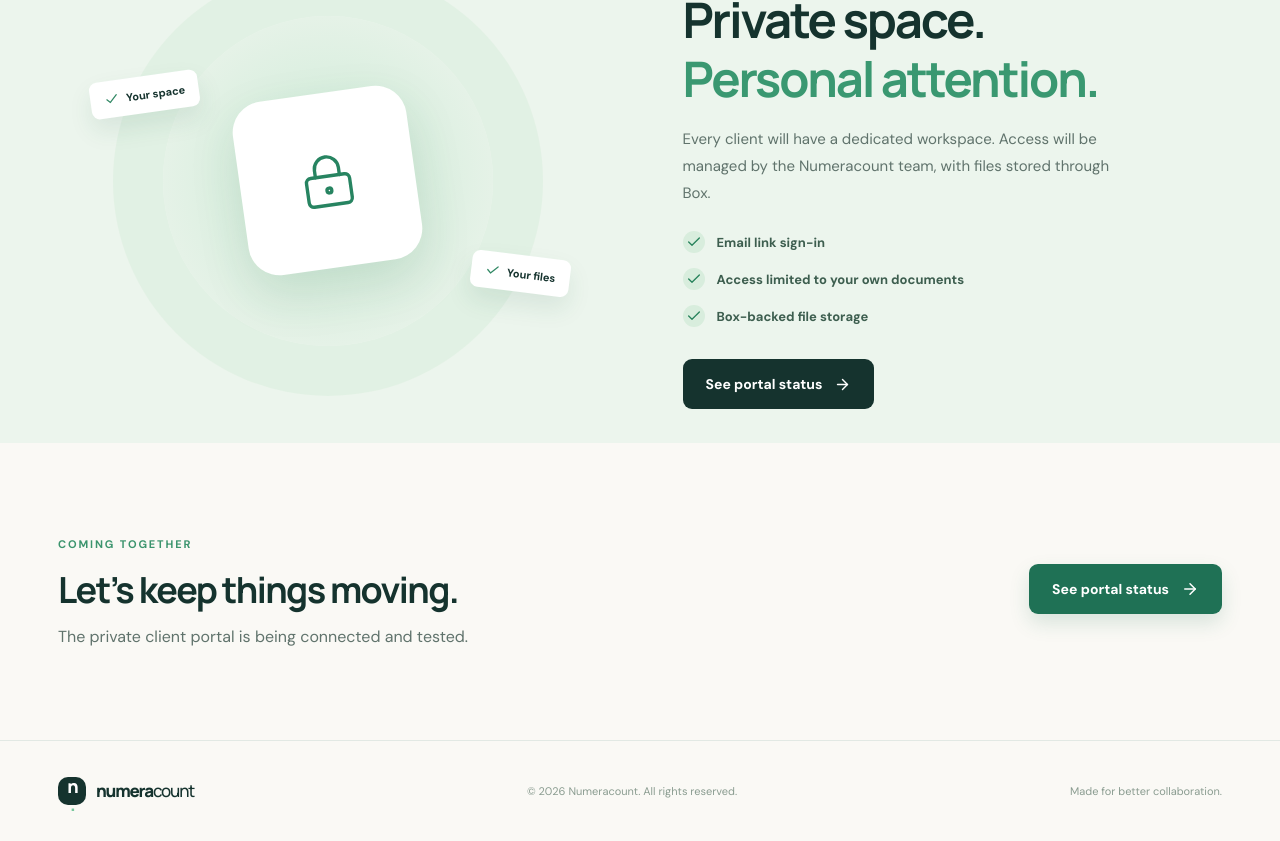
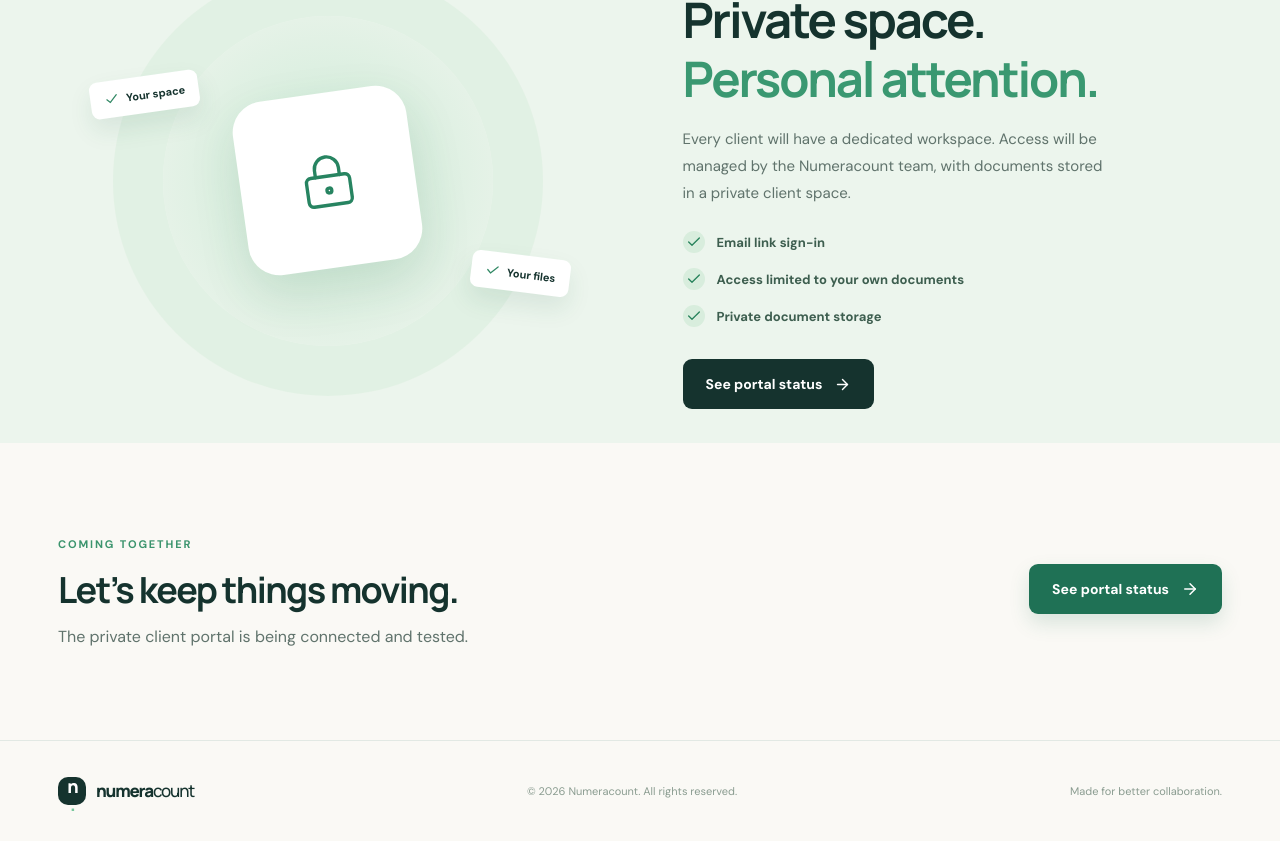
Before and after one commit to badakhshanroxana7/numeracount.com, a Next.js app: page / in a window 1280 px wide. Shown: the part 1718-2559 px from the top of the page. Built offline with nearby package versions, Linux system fonts and the light colour scheme.

Commit message:
Use private Supabase client document storage: app/page.tsx

```diff
--- a/app/page.tsx
+++ b/app/page.tsx
@@ -19,7 +19,7 @@ export default function Home() {
 
     <section id="how-it-works" className="steps-section container"><div className="section-heading"><span className="section-kicker">HOW IT WORKS</span><h2>Everything you need.<br/><em>Nothing in your way.</em></h2><p>Less back and forth. More confidence that everything is where it should be.</p></div><div className="steps-grid"><div className="step-card"><span className="step-number">01</span><div className="step-icon"><Fingerprint size={25}/></div><h3>Sign in simply</h3><p>Enter your email and use a one-time link. No password to remember.</p></div><div className="step-card"><span className="step-number">02</span><div className="step-icon"><FileLock2 size={25}/></div><h3>Share your files</h3><p>Upload documents directly to your private client space whenever you need to.</p></div><div className="step-card"><span className="step-number">03</span><div className="step-icon"><ShieldCheck size={25}/></div><h3>Stay in the loop</h3><p>Find files shared with you in the same organized place.</p></div></div></section>
 
-    <section id="security" className="security-section"><div className="container security-grid"><div className="security-graphic"><div className="security-glow"/><div className="security-lock"><LockKeyhole size={58} strokeWidth={1.4}/></div><div className="security-badge badge-one"><Check size={15}/> Your space</div><div className="security-badge badge-two"><Check size={15}/> Your files</div></div><div><span className="section-kicker">BUILT FOR TRUST</span><h2>Private space.<br/><em>Personal attention.</em></h2><p>Every client will have a dedicated workspace. Access will be managed by the Numeracount team, with files stored through Box.</p><ul><li><Check size={18}/> Email link sign-in</li><li><Check size={18}/> Access limited to your own documents</li><li><Check size={18}/> Box-backed file storage</li></ul><Link href={portalHref} className="button button-dark">{portalReady ? "Go to your portal" : "See portal status"} <ArrowRight size={17}/></Link></div></div></section>
+    <section id="security" className="security-section"><div className="container security-grid"><div className="security-graphic"><div className="security-glow"/><div className="security-lock"><LockKeyhole size={58} strokeWidth={1.4}/></div><div className="security-badge badge-one"><Check size={15}/> Your space</div><div className="security-badge badge-two"><Check size={15}/> Your files</div></div><div><span className="section-kicker">BUILT FOR TRUST</span><h2>Private space.<br/><em>Personal attention.</em></h2><p>Every client will have a dedicated workspace. Access will be managed by the Numeracount team, with documents stored in a private client space.</p><ul><li><Check size={18}/> Email link sign-in</li><li><Check size={18}/> Access limited to your own documents</li><li><Check size={18}/> Private document storage</li></ul><Link href={portalHref} className="button button-dark">{portalReady ? "Go to your portal" : "See portal status"} <ArrowRight size={17}/></Link></div></div></section>
 
     <section className="cta container"><div><span className="section-kicker">COMING TOGETHER</span><h2>Let’s keep things moving.</h2><p>{portalReady ? "Your documents are one sign-in away." : "The private client portal is being connected and tested."}</p></div><Link href={portalHref} className="button button-primary">{portalReady ? "Access your portal" : "See portal status"} <ArrowRight size={18}/></Link></section>
     <footer className="footer"><div className="container footer-inner"><Link href="/" className="brand"><span className="brand-mark">n<span>.</span></span><span>numera<span className="brand-light">count</span></span></Link><span>© {new Date().getFullYear()} Numeracount. All rights reserved.</span><span>Made for better collaboration.</span></div></footer>
```
